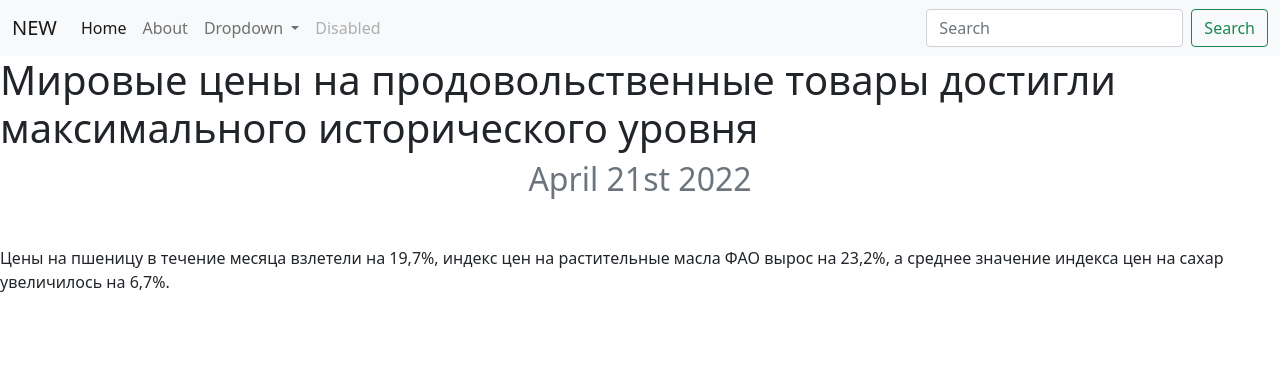
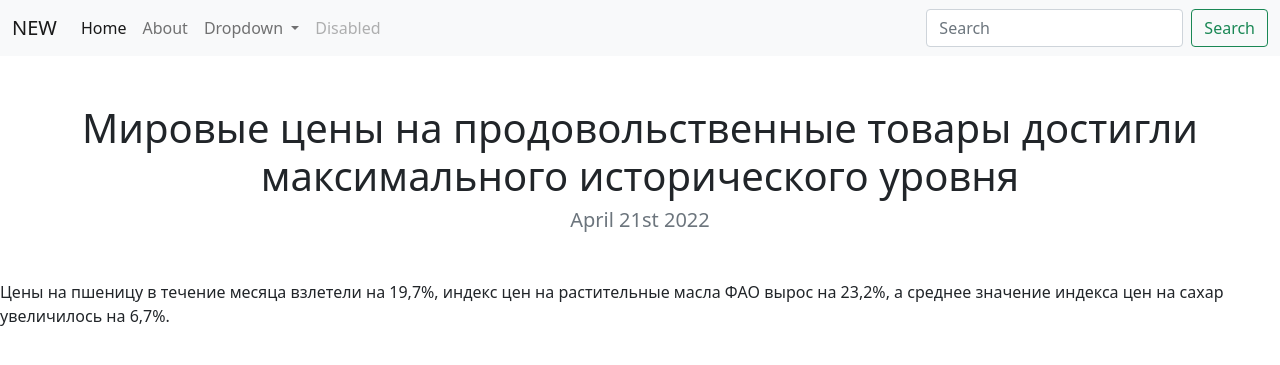
Before and after one commit to vangola91/personol_portfolio, a Django app: page /blog/1/ in a window 1280 px wide. Shown: the top 365 px of the page. Run offline with Django 4.2, Linux system fonts and the light colour scheme; data comes from the database, SQL or seed files in the repository; some libraries are stand-ins or nearby versions.

```diff
--- a/blog/templates/blog/detail.html
+++ b/blog/templates/blog/detail.html
@@ -1,20 +1,13 @@
 {% extends "portfolio/base.html" %}
+
 {% load static %}
+
 {% block content %}
 
-<h1>{{ blog.title }}</h1>
+<h1 class="text-center mt-5" id="blogdetailtitle">{{ blog.title }}</h1>
 
-<h2 class="text-center text-muted mb-5">{{ blog.date|date:'F jS Y' }}</h2>
+<h5 class="text-center text-muted mb-5">{{ blog.date|date:'F jS Y' }}</h5>
 
 {{ blog.description|safe }}
 
 {% endblock %}
-
-
-{#<h1 class="text-center mt-5" id="blogdetailtitle">{{ blog.title }}</h1>#}
-{##}
-{#<h5 class="text-center text-muted mb-5">{{ blog.date|date:'F jS Y' }}</h5>#}
-{##}
-{#{{ blog.description|safe }}#}
-{##}
-{#{% endblock %}#}
```
